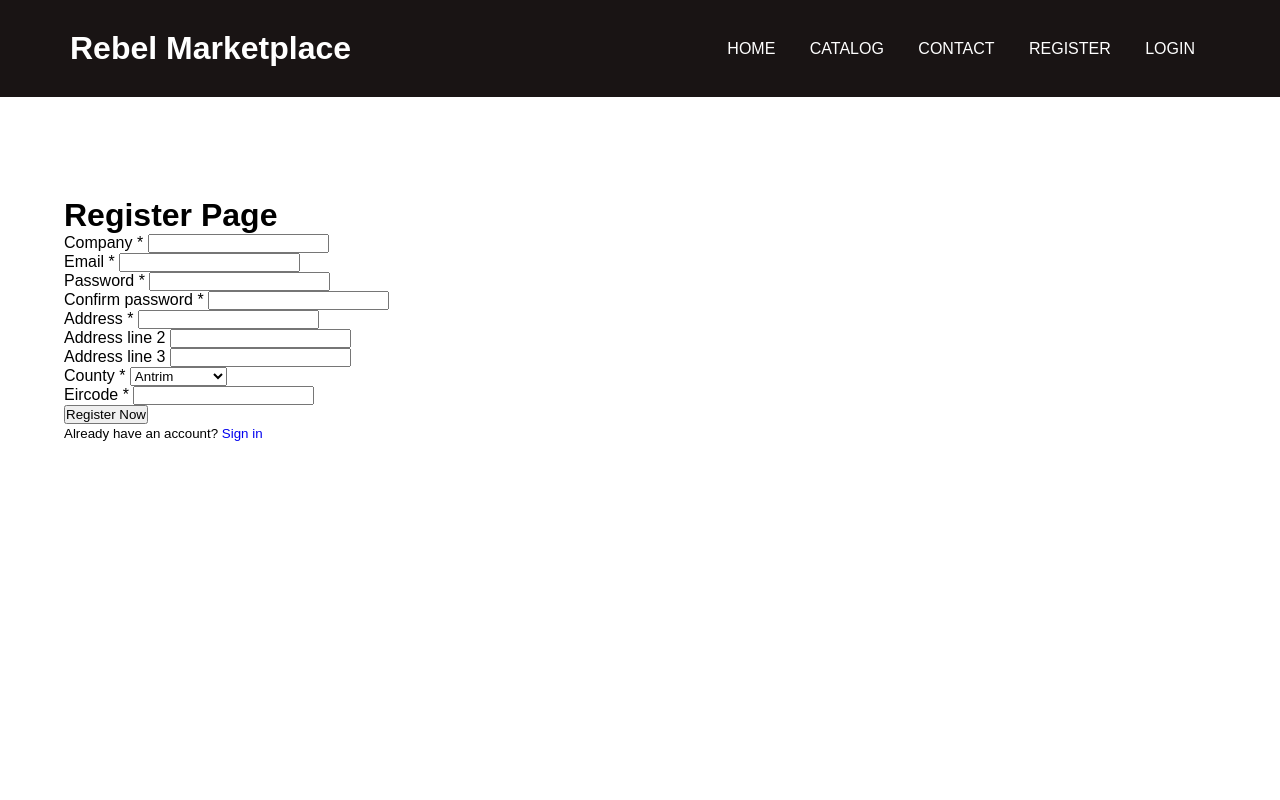
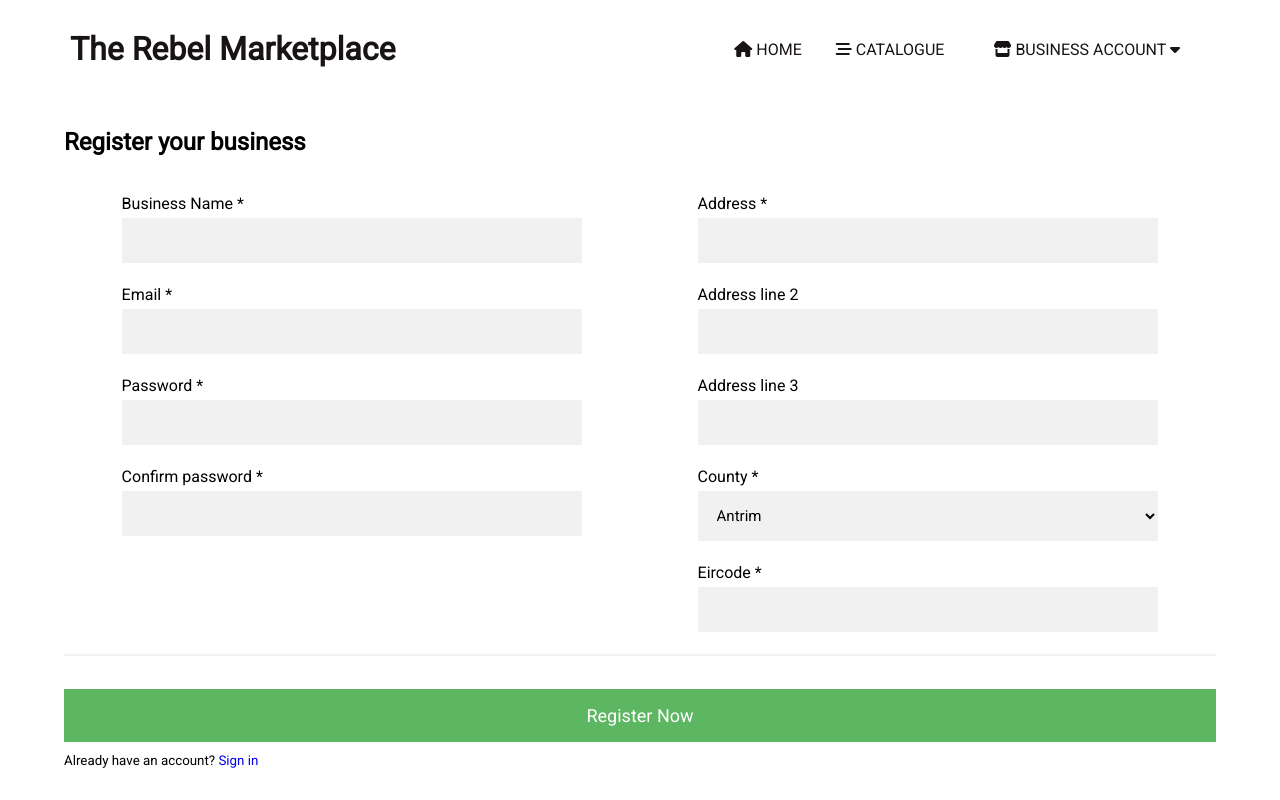
Before and after one commit to AidanMolloy/Rebel-Marketplace, a Flask app: page /register/ in a window 1280 px wide. Run offline with Flask 2, Linux system fonts and the light colour scheme; some libraries are stand-ins or nearby versions.

Commit message:
Navbar styling

```diff
--- a/rebelmarketplace/forms.py
+++ b/rebelmarketplace/forms.py
@@ -8,7 +8,7 @@ from rebelmarketplace.counties import counties
 
 class RegistrationForm(FlaskForm):
 
-    name = StringField('Company *',
+    name = StringField('Business Name *',
                         validators=[DataRequired(),Length(min=2, max=30)])
     email = StringField('Email *',
                         validators=[DataRequired(), Email()])
@@ -28,7 +28,7 @@ class RegistrationForm(FlaskForm):
     thank_you_msg = TextAreaField("Thank you message")
 
 
-    submit = SubmitField("Register Now")
+    submit = SubmitField('Register Now')
 
     def validate_email(self, email):
         company = Company.query.filter_by(email=email.data).first()
--- a/rebelmarketplace/static/styles.css
+++ b/rebelmarketplace/static/styles.css
@@ -1,17 +1,32 @@
+@import url('https://fonts.googleapis.com/css2?family=Roboto&display=swap');
 * {
     padding: 0;
     margin: 0;
     box-sizing: border-box;
-    font-family: "Arial", "Helvetica", sans-serif;
+    font-family: 'Roboto', sans-serif;
 }
 
 main {
-    padding-top: 100px;
+    padding-top: 30px;
     margin: 0 5%;
 }
 
 a {
     text-decoration: none;
+}
+
+.homeFeature {
+    float: left;
+    max-width: 50%;
+    margin: 0 4%;
+}
+
+.homeFeature h2 {
+    text-align: center;
+}
+
+img.homeFeature{
+    max-height: 500px;
 }
 
 /* Nav Bar */
@@ -21,28 +36,54 @@ header {
     justify-content: space-between;
     align-items: center;
     padding: 30px 70px;
-    background-color: #191414;
-    color: #FFFFFF;
+    background-color: #FFF;
+    color: #191414;
 }
-
 
 nav ul {
     list-style: none;
 }
 
-nav ul li {
+nav ul li, .dropdown {
     display: inline-block;
     padding: 0 15px;
     text-transform: uppercase;
 }
 
 header a {
-    color:#FFFFFF
+    color:#191414
 }
 
 nav li a:hover {
     color: #1DB954;
 }
+
+.dropdown:hover .dropbtn {
+    opacity: 0.9;
+}
+
+.dropdown-content {
+    display: none;
+    position: absolute;
+    background-color: #f9f9f9;
+    min-width: 160px;
+    box-shadow: 0px 8px 16px 0px rgba(0,0,0,0.2);
+    z-index: 1;
+}
+
+  .dropdown-content a {
+    float: none;
+    color: black;
+    padding: 12px 16px;
+    text-decoration: none;
+    display: block;
+    text-align: left;
+  }
+
+  .dropdown:hover .dropdown-content {
+    display: block;
+  }
+
 /***************/
 
 /* Product cards */
@@ -88,15 +129,53 @@ nav li a:hover {
 
 /* Forms */
 .register-form {
-    display: flex;
-    justify-content: space-between;
-    flex-direction: column;
-    flex-wrap: wrap;
+    width: 100%;
+}
+
+.col {
+    float: left;
+    width: 40%;
+    margin: 0 5%;
 }
 
 .invalid-input {
     color:red;
     font-size: small¸;
+}
+
+select {
+    font-size: 15px;
+}
+
+input[type=text], input[type=password], select {
+    width: 100%;
+    padding: 15px;
+    margin: 5px 0 22px 0;
+    display: inline-block;
+    border: none;
+    background: #f1f1f1;
+}
+
+input[type=text]:focus, input[type=password]:focus {
+    background-color: #ddd;
+    outline: none;
+}
+
+input[type=submit] {
+    background-color: #4CAF50;
+    color: white;
+    padding: 16px 20px;
+    margin: 8px 0;
+    border: none;
+    cursor: pointer;
+    width: 100%;
+    opacity: 0.9;
+    font-size: 18px;
+}
+
+hr {
+    border: 1px solid #f1f1f1;
+    margin-bottom: 25px;
 }
 
 .success {
--- a/rebelmarketplace/templates/base.html
+++ b/rebelmarketplace/templates/base.html
@@ -8,23 +8,30 @@
         {% endif %}
         <meta charset="utf-8">
         <meta name="viewport" content="width=device-width, initial-scale=1.0">
+        <script src="https://kit.fontawesome.com/f8235664ac.js" crossorigin="anonymous"></script>
         <link rel="stylesheet" type="text/css" href="{{ url_for('static', filename='styles.css') }}">
     </head>
     <body>
         <header>
-            <h1>Rebel Marketplace</h1>
+            <h1>The Rebel Marketplace</h1>
             <nav>
                 <ul>
-                    <li><a href="{{ url_for('home') }}">Home</a></li>
-                    <li><a href="{{ url_for('catalog') }}">Catalog</a></li>
-                    <li><a href="{{ url_for('contact') }}">Contact</a></li>
+                    <li><a href="{{ url_for('home') }}"><i class="fas fa-home"></i> Home</a></li>
+                    <li><a href="{{ url_for('catalog') }}"><i class="fas fa-stream"></i> Catalogue</a></li>
+                    <!--<li><a href="{{ url_for('contact') }}">Contact</a></li>-->
                     {% if current_user.is_authenticated %}
                         <li><a href="{{ url_for('account') }}">Account</a></li>
                         <li><a href="{{ url_for('logout') }}">Logout</a></li>
                         <li><a href="{{ url_for('new_product') }}">New Product</a></li>
                     {% else %}
-                        <li><a href="{{ url_for('register') }}">Register</a></li>
-                        <li><a href="{{ url_for('login') }}">Login</a></li>
+                        <div class="dropdown">
+                            <li class="dropbtn"><i class="fas fa-store"></i> Business Account <i class="fas fa-caret-down"></i>
+                            </li>
+                            <div class="dropdown-content">
+                                <li><a href="{{ url_for('register') }}"><i class="fas fa-user-plus"></i> Register</a></li><br>
+                                <li><a href="{{ url_for('login') }}"><i class="fas fa-sign-in-alt"></i> Login</a></li>
+                            </div>
+                        </div>
                     {% endif %}
                 </ul>
             </nav>
--- a/rebelmarketplace/templates/login.html
+++ b/rebelmarketplace/templates/login.html
@@ -1,6 +1,7 @@
 {% extends "base.html" %}
 {% block content %}
-<h1>Login Page</h1>
+<h1>Business Login</h1>
+<br><br>
 <div>
     <form method="POST", action="", class="register-form">
         {{ form.hidden_tag() }}
--- a/rebelmarketplace/templates/register.html
+++ b/rebelmarketplace/templates/register.html
@@ -1,10 +1,12 @@
 {% extends "base.html" %}
 {% block content %}
-    <h1>Register Page</h1>
+    <h2>Register your business</h2>
+    <br><br>
     <div>
         <form method="POST", action="", class="register-form">
             {{ form.hidden_tag() }}
-            <div>
+            <div class="multi-panel">
+              <div class="col">
                 <div>
                 <!-- havent added any class but you have to do it this way for flask -->
                   {{ form.name.label(class="token-class")}}
@@ -54,6 +56,8 @@
                     {{ form.confirm_password(class="token-class")}}
                   {% endif %}
                 </div>
+              </div>
+              <div class="col">
                 <div>
                   {{ form.address1.label(class="token-class")}}
 
@@ -106,6 +110,8 @@
                   {% endif %}
                 </div>
             </div>
+          </div>
+          <hr>
           <div>
             {{ form.submit }}
           </div>
```
Also changed, not shown: rebelmarketplace/templates/home.html (+7 -1 lines), rebelmarketplace/site.db, rebelmarketplace/static/img/Team_Logo.gif (added), rebelmarketplace/static/img/logo.png (added), 1 other file. Lines whose indentation alone changed are shown as unchanged.
